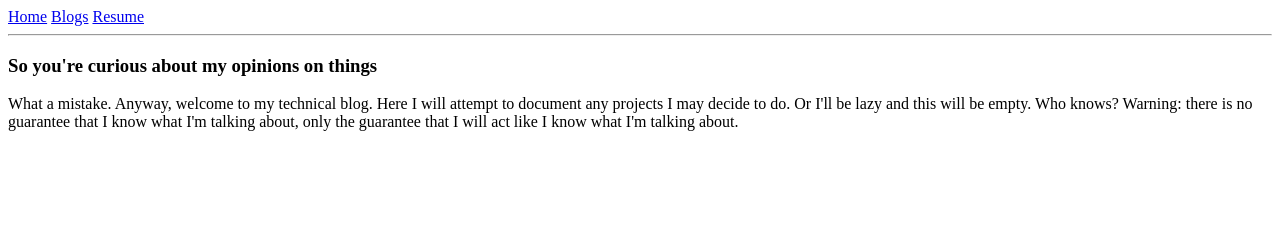
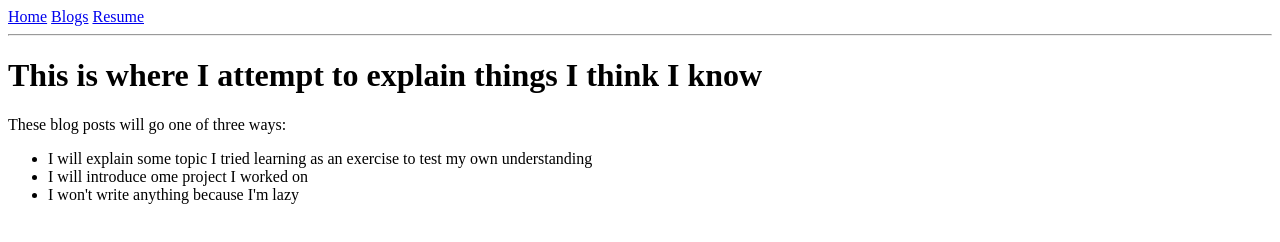
Before and after one commit to OttoJursch/ottojursch.github.io, a plain HTML site: page dist/blogs.html in a window 1280 px wide. Drawn offline with Linux system fonts and the light colour scheme.

Commit message:
globbing

```diff
--- a/dist/blogs.html
+++ b/dist/blogs.html
@@ -11,10 +11,13 @@
     <a href="resume.pdf">Resume</a>
 </header>
 <hr/>
-        <h3>So you're curious about my opinions on things</h3>
-        <p> What a mistake. Anyway, welcome to my technical blog. Here I will attempt to document any projects I may decide to do.
-            Or I'll be lazy and this will be empty. Who knows? Warning: there is no guarantee that I know what I'm talking about, only the guarantee that I
-            will act like I know what I'm talking about.
+        <h1>This is where I attempt to explain things I think I know</h1>
+        <p>
+            These blog posts will go one of three ways:
+            <ul>
+                <li>I will explain some topic I tried learning as an exercise to test my own understanding</li>
+                <li>I will introduce ome project I worked on</li>
+                <li>I won't write anything because I'm lazy</li>
         </p>
         <ul>
 
```
Also changed, not shown: dist/index.html (+3 -5 lines), 1 other file.
